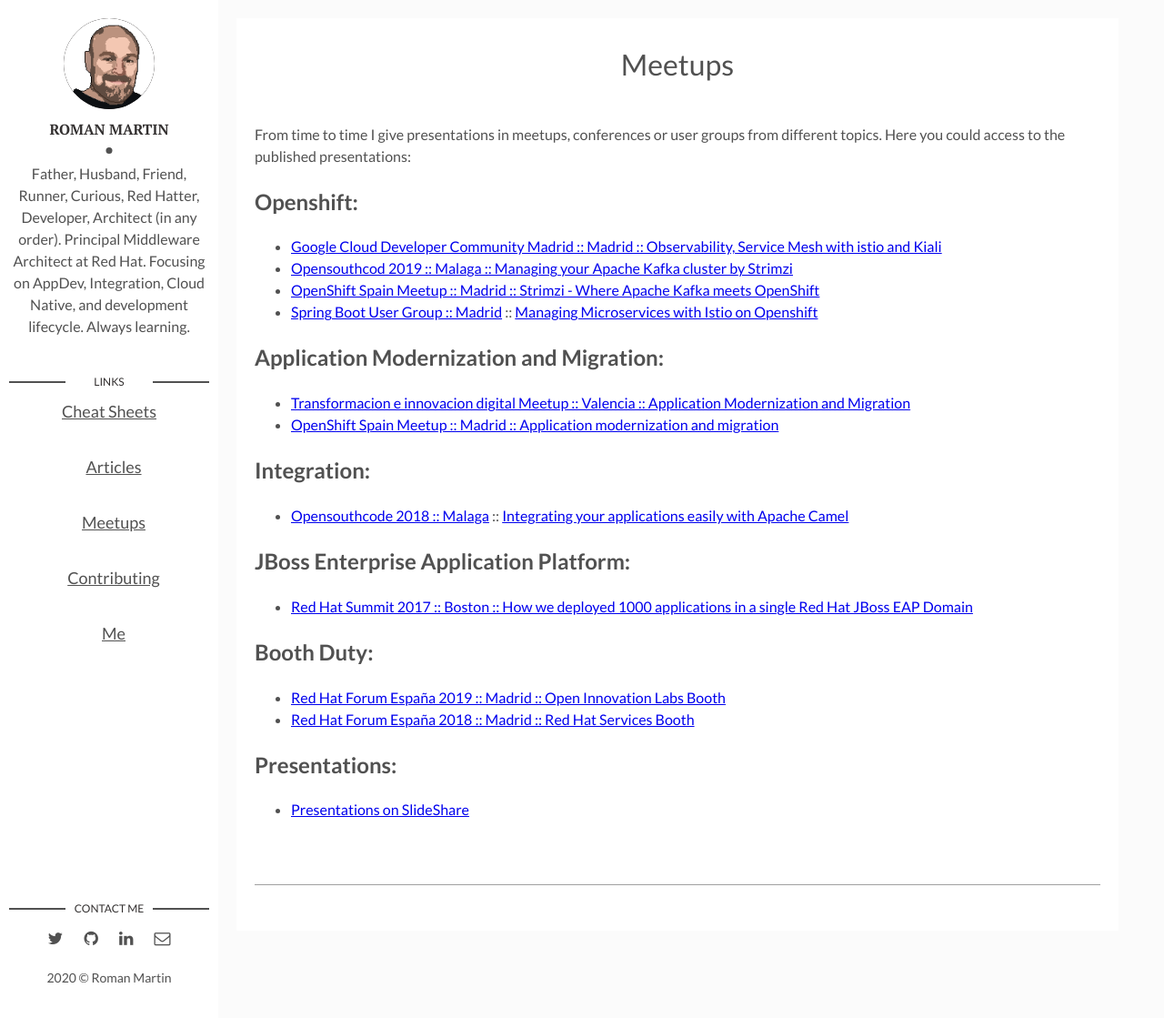
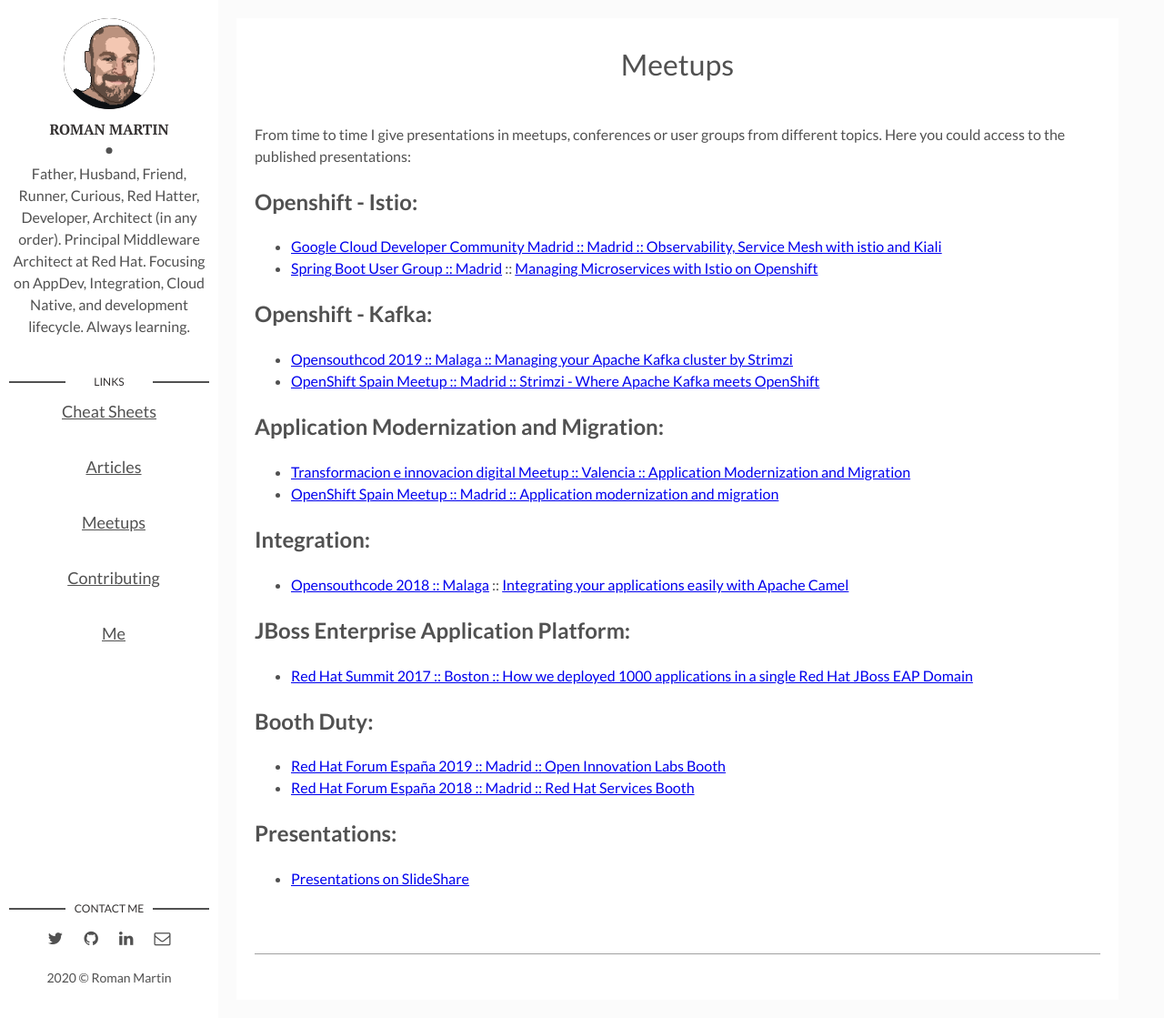
Before and after one commit to rmarting/rmarting.github.io, a Jekyll site: the page built from meetups.md, in a window 1280 px wide and 1119 px high. Shown: the whole window at 91% size. Built offline with Jekyll 4.4.1, drawn with Linux system fonts in a browser that asks for light colours.

Commit message:
Reorganizes the Openshift category in the Meetups section

```diff
--- a/meetups.md
+++ b/meetups.md
@@ -8,11 +8,13 @@
 From time to time I give presentations in meetups, conferences or user groups
 from different topics. Here you could access to the published presentations:
 
-## Openshift:
+## Openshift - Istio:
 * [Google Cloud Developer Community Madrid :: Madrid :: Observability, Service Mesh with istio and Kiali](https://www.meetup.com/es/gcdcmadrid/events/261668288/)
+* [Spring Boot User Group :: Madrid](https://www.meetup.com/es/madrid-spring-user-group/events/258322835/) :: [Managing Microservices with Istio on Openshift](https://www2.slideshare.net/jromanmartin/managing-microservices-with-istio-on-openshift-meetup)
+
+## Openshift - Kafka:
 * [Opensouthcod 2019 :: Malaga :: Managing your Apache Kafka cluster by Strimzi](https://www.opensouthcode.org/conferences/opensouthcode2019/program/proposals/232)
 * [OpenShift Spain Meetup :: Madrid :: Strimzi - Where Apache Kafka meets OpenShift](https://www2.slideshare.net/jromanmartin/strimzi-where-apache-kafka-meets-openshift-openshift-spain-meetup)
-* [Spring Boot User Group :: Madrid](https://www.meetup.com/es/madrid-spring-user-group/events/258322835/) :: [Managing Microservices with Istio on Openshift](https://www2.slideshare.net/jromanmartin/managing-microservices-with-istio-on-openshift-meetup)
 
 ## Application Modernization and Migration:
 * [Transformacion e innovacion digital Meetup :: Valencia :: Application Modernization and Migration](https://www2.slideshare.net/jromanmartin/transformacion-e-innovacion-digital-meetup-application-modernization-and-migration)
```
